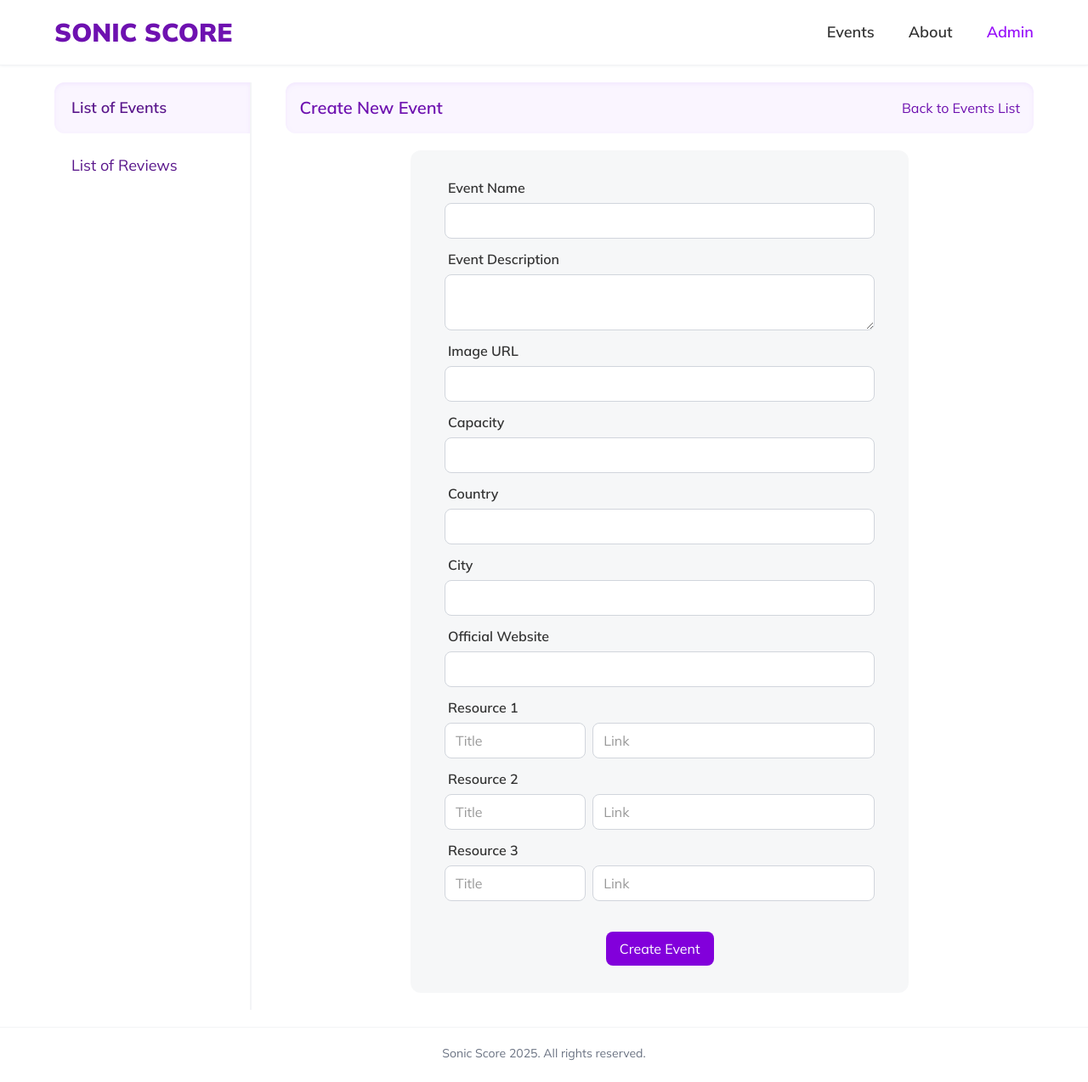
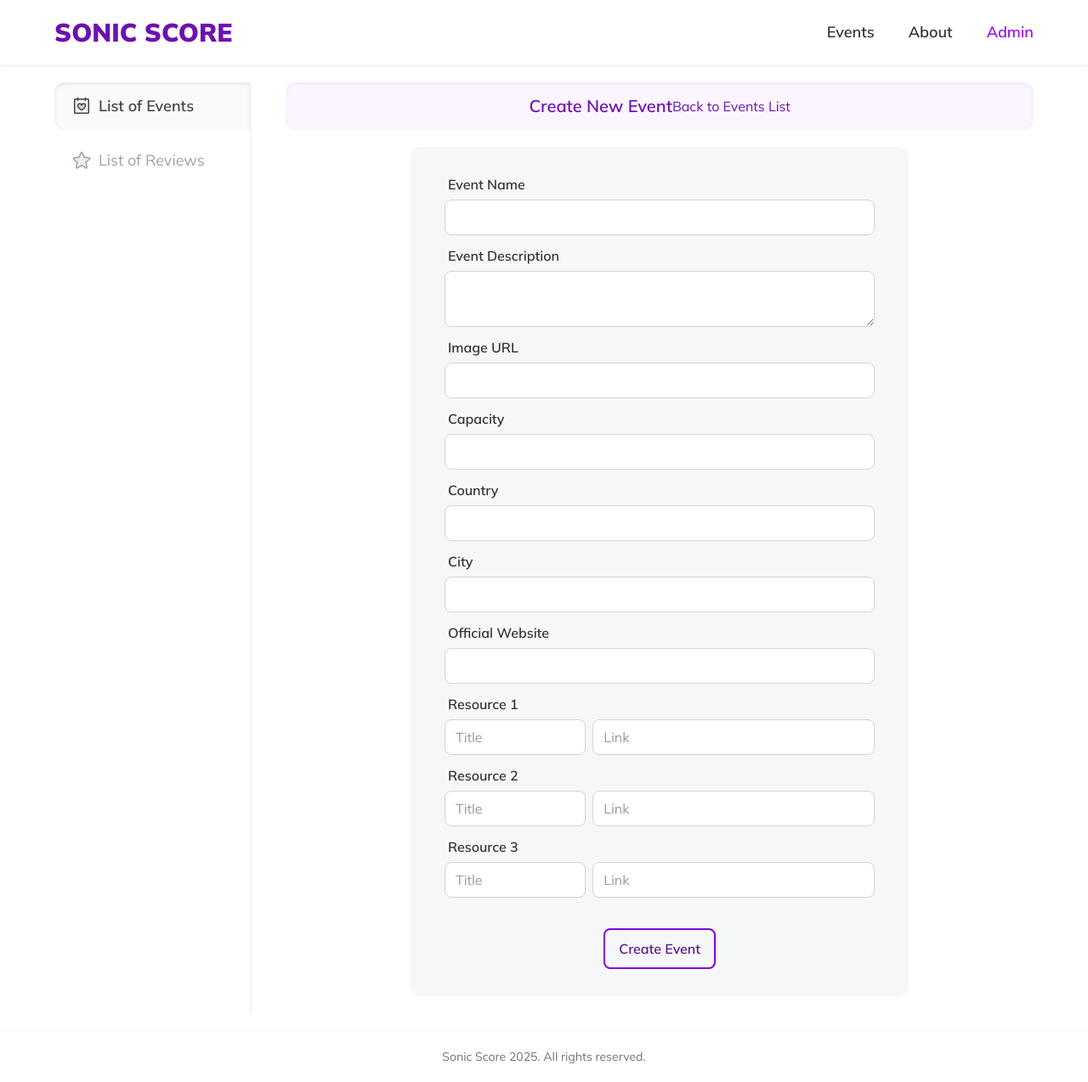
Before and after one commit to SonicScore2025/SonicScore-app, a React (Vite) app: page /admin/events/create in a window 1280 px wide. Shown: the whole page at 85% size. Built offline with nearby package versions, Linux system fonts and the light colour scheme.

Commit message:
Style Optimization

```diff
--- a/src/assets/css/table.css
+++ b/src/assets/css/table.css
@@ -2,7 +2,7 @@
 
 /* Tables Initial Style  */
 table {
-  @apply w-full;
+  @apply w-full min-w-full table-auto;
 }
 
 table thead {
@@ -10,11 +10,11 @@ table thead {
 }
 
 table thead th {
-  @apply text-center py-4 border-b-2 border-blue-200 font-semibold first:rounded-tl-xl last:rounded-tr-xl;
+  @apply text-center py-4 px-6 border-b-2 border-blue-200 font-semibold first:rounded-tl-xl last:rounded-tr-xl whitespace-nowrap;
 }
 
 table tbody td {
-  @apply text-center py-2.5 px-3 border-b border-blue-100 text-blue-900;
+  @apply text-center py-2.5 px-3 border-b border-blue-100 text-blue-900 whitespace-nowrap;
 }
 
 table tbody tr:hover td {
@@ -43,11 +43,15 @@ form textarea {
 }
 
 .btn {
-  @apply bg-gray-200 py-2 px-4 rounded-lg hover:bg-gray-300 cursor-pointer;
+  @apply py-2.5 px-4 rounded-lg  cursor-pointer border-2 font-semibold duration-300;
+}
+
+.btn-secondary {
+  @apply border-gray-400 text-gray-500 hover:text-white hover:bg-gray-400;
 }
 
 .btn-primary {
-  @apply bg-purple-700 text-white hover:bg-purple-800;
+  @apply border-purple-700 hover:text-white hover:bg-purple-700 text-purple-900;
 }
 
 .btn-alert {
--- a/src/index.css
+++ b/src/index.css
@@ -17,15 +17,15 @@ body {
 }
 
 #adminPage ul li a {
-  @apply flex py-4 px-5 text-lg text-purple-900 rounded-tl-xl rounded-bl-xl hover:bg-purple-50 hover:inset-shadow-sm hover:inset-shadow-purple-100 duration-300;
+  @apply flex h-14 items-center px-5 text-lg text-stone-400 rounded-xl md:rounded-tr-none md:rounded-br-none rounded-tl-xl rounded-bl-xl hover:bg-stone-50 hover:text-stone-500 hover:inset-shadow-sm hover:inset-shadow-stone-200 duration-300;
 }
 
 #adminPage ul li a.active {
-  @apply bg-purple-50 font-semibold inset-shadow-sm inset-shadow-purple-100;
+  @apply bg-stone-50 text-stone-700 font-semibold inset-shadow-sm inset-shadow-stone-200;
 }
 
 .admin-header {
-  @apply flex justify-between items-center px-4 h-[60px] bg-purple-50 rounded-xl inset-shadow-sm inset-shadow-purple-100;
+  @apply flex justify-center items-center px-4 h-14 bg-purple-50 rounded-xl inset-shadow-sm inset-shadow-purple-100;
 }
 
 .admin-header h1 {
--- a/src/pages/AdminDashboardPage.jsx
+++ b/src/pages/AdminDashboardPage.jsx
@@ -1,20 +1,30 @@
 import { Link, NavLink, Outlet } from "react-router-dom";
 import AdminEventsListPage from "./AdminEventListPage";
+import { CalendarHeart, Star } from "@phosphor-icons/react";
 
 const AdminDashboardPage = () => {
   return (
-    <div className="flex" id="adminPage">
-      <div className="w-2/10">
+    <div
+      className="flex flex-wrap md:flex-nowrap gap-5 md:gap-0"
+      id="adminPage"
+    >
+      <div className="w-full md:w-2/10">
         <ul className="flex flex-col gap-2">
           <li>
-            <NavLink to={"/admin/events"}>List of Events</NavLink>
+            <NavLink to={"/admin/events"} className="gap-2">
+              <CalendarHeart size={24} weight="duotone" />
+              List of Events
+            </NavLink>
           </li>
           <li>
-            <NavLink to={"/admin/reviews"}>List of Reviews</NavLink>
+            <NavLink to={"/admin/reviews"} className="gap-2">
+              <Star size={24} weight="duotone" />
+              List of Reviews
+            </NavLink>
           </li>
         </ul>
       </div>
-      <div className="w-8/10 border-l-2 border-gray-100 pl-10">
+      <div className="w-full md:w-8/10 md:border-l-2 border-gray-100 md:pl-10">
         <Outlet />
       </div>
     </div>
--- a/src/pages/AdminEventListPage.jsx
+++ b/src/pages/AdminEventListPage.jsx
@@ -60,12 +60,10 @@ const AdminEventsListPage = () => {
     <div id="eventListPage">
       <div className="admin-header">
         <h1>All Events List ({events.length})</h1>
-        <Link className="btn btn-primary" to={"/admin/events/create"}>
-          Add New Event
-        </Link>
       </div>
 
       <div className="my-5">
+        <div className="w-full overflow-x-auto">
           <table>
             <thead>
               <tr>
@@ -109,6 +107,12 @@ const AdminEventsListPage = () => {
             </tbody>
           </table>
         </div>
+        <div className="mt-10 text-center">
+          <Link className="btn btn-primary" to={"/admin/events/create"}>
+            Add New Event
+          </Link>
+        </div>
+      </div>
     </div>
   );
 };
--- a/src/pages/AdminReviewsListPage.jsx
+++ b/src/pages/AdminReviewsListPage.jsx
@@ -76,6 +76,7 @@ const AdminRatingsListPage = () => {
       </div>
 
       <div className="py-5">
+        <div className="w-full overflow-x-auto">
           <table>
             <thead>
               <tr>
@@ -91,7 +92,11 @@ const AdminRatingsListPage = () => {
                 <tr className="card" key={review.firebaseReviewId}>
                   <td>{review.date}</td>
                   <td>{review.eventName}</td>
-                <td>{review.reviewText}</td>
+                  <td className="!whitespace-pre-wrap">
+                    {review.reviewText.length > 100
+                      ? review.reviewText.slice(0, 100) + "..."
+                      : review.reviewText}
+                  </td>
                   <td>{calcAverageRatings(review.ratings)}</td>
                   <td>
                     <button
@@ -109,6 +114,7 @@ const AdminRatingsListPage = () => {
           </table>
         </div>
       </div>
+    </div>
   );
 };
 
```
Lines whose indentation alone changed are shown as unchanged.
